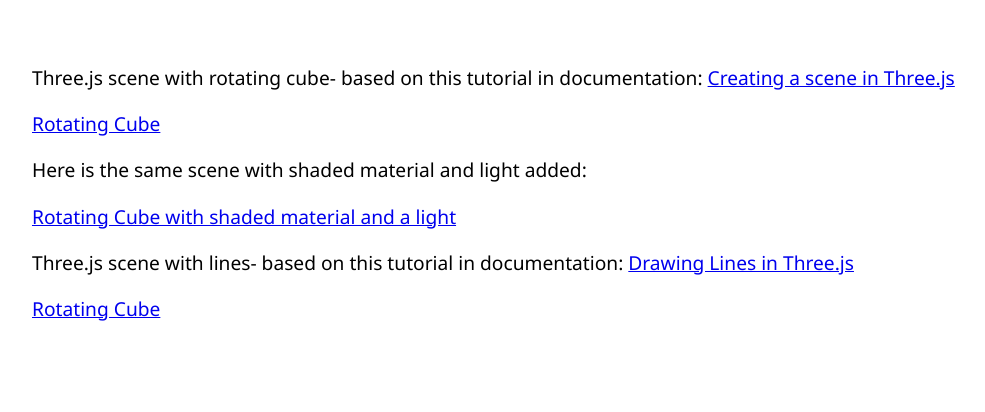
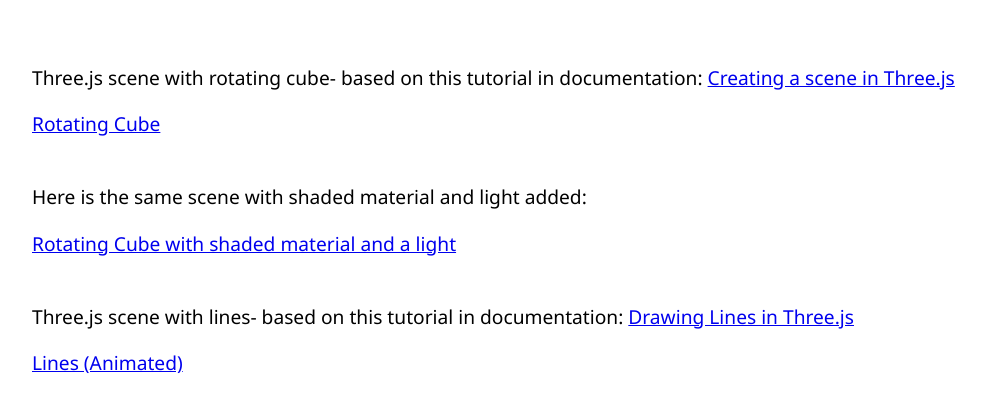
Before and after one commit to add101/Three.js_CodeSnippets, a plain HTML site: page index.html in a window 1280 px wide. Shown: the whole page, without its empty margins (32-1017 px from the left). Drawn offline with Linux system fonts and the light colour scheme.

Commit message:
Update index.html

```diff
--- a/index.html
+++ b/index.html
@@ -13,16 +13,21 @@
     </style>
 </head>
 <body>
-    <p>Three.js scene with rotating cube- based on this tutorial in documentation: <a href="https://threejs.org/docs/index.html#manual/en/introduction/Creating-a-scene">Creating a scene in Three.js </a></p>
-    <a href="001rotatingcube.html">Rotating Cube</a>
+    <section>
+        <p>Three.js scene with rotating cube- based on this tutorial in documentation: <a href="https://threejs.org/docs/index.html#manual/en/introduction/Creating-a-scene">Creating a scene in Three.js </a></p>
+        <a href="001rotatingcube.html">Rotating Cube</a>
+    </section>
     <br>
 
-    <p>Here is the same scene with shaded material and light added:</p>
-   <a href="001brotatingcube-shaded.html">Rotating Cube with shaded material and a light</a>
+     <section>
+        <p>Here is the same scene with shaded material and light added:</p>
+       <a href="001brotatingcube-shaded.html">Rotating Cube with shaded material and a light</a>
+    </section>
     <br>
-
-    <p>Three.js scene with lines- based on this tutorial in documentation: <a href="https://threejs.org/docs/index.html#manual/en/introduction/Drawing-lines">Drawing Lines in Three.js </a></p>
-    <a href="002drawinglines.html">Rotating Cube</a>
+    <section>
+        <p>Three.js scene with lines- based on this tutorial in documentation: <a href="https://threejs.org/docs/index.html#manual/en/introduction/Drawing-lines">Drawing Lines in Three.js </a></p>
+        <a href="002drawinglines.html">Lines (Animated)</a>
+    </section>
     <br>
 
 </body>
```
